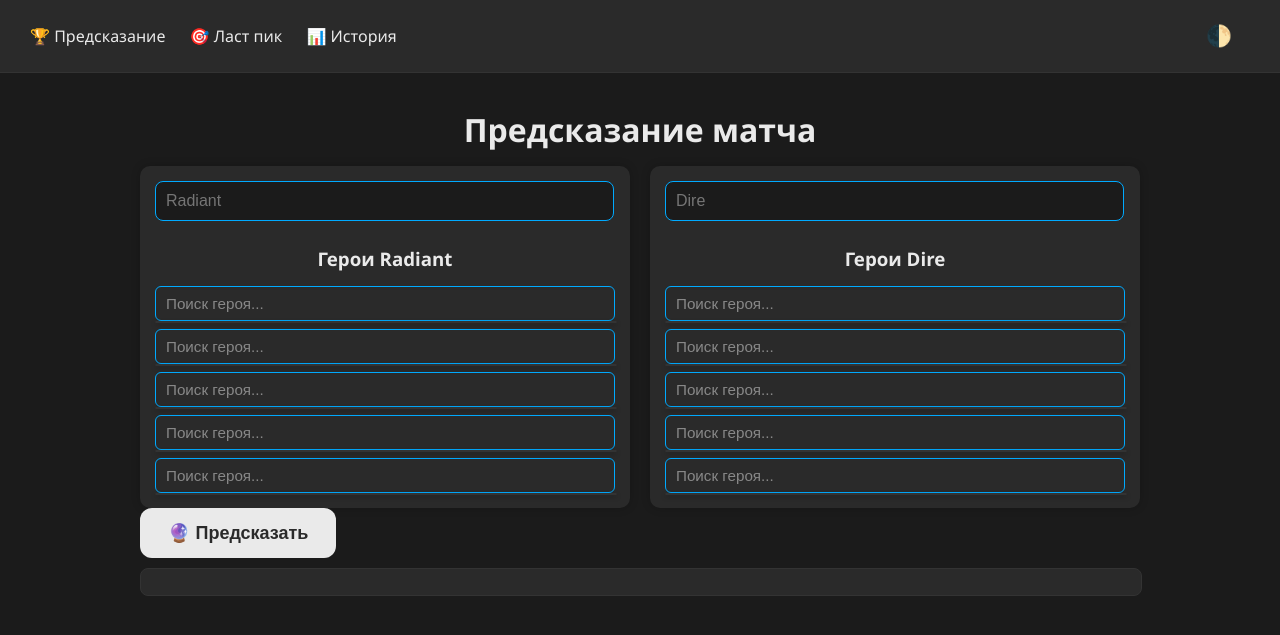
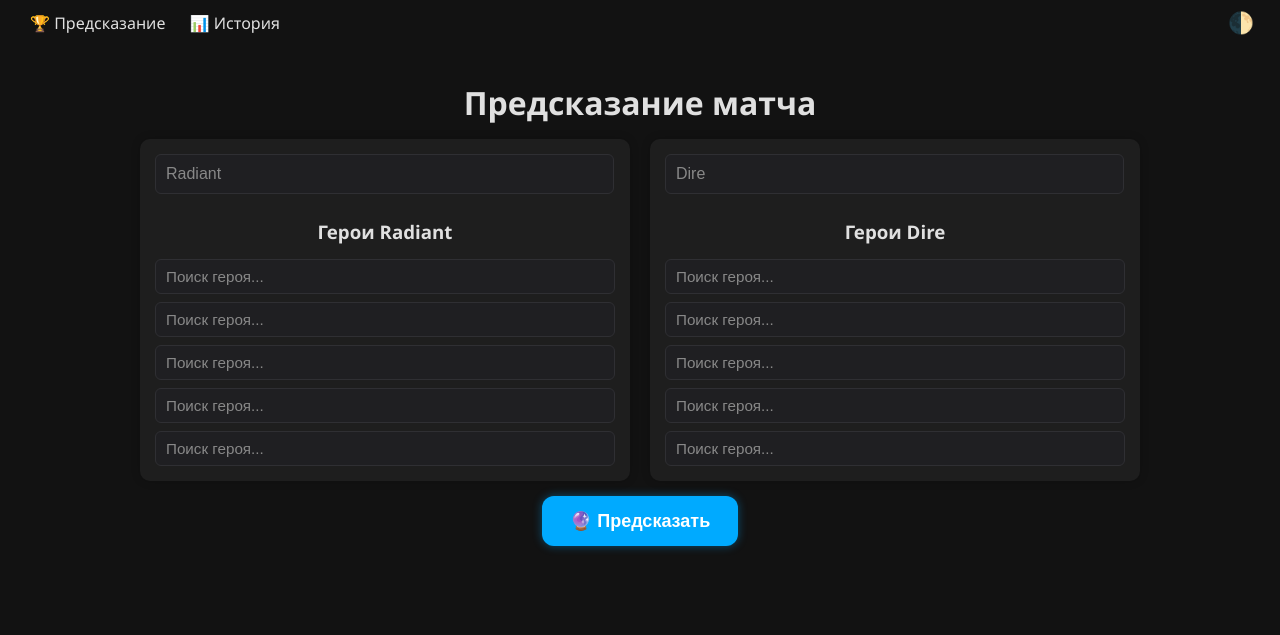
Before and after one commit to URODETC/dota_predictions, a FastAPI app: page / in a window 1280 px wide. Shown: the top 635 px of the page. Run offline with FastAPI, Linux system fonts and the light colour scheme; parts of the project's set-up code (start-up, migrations or seed data) failed here and were passed over.

Commit message:
minor changes

```diff
--- a/data/history.json
+++ /dev/null
@@ -1 +0,0 @@
-[]
--- a/main.py
+++ b/main.py
@@ -29,11 +29,6 @@ def save_history(data):
 @app.get("/", response_class=HTMLResponse)
 def index(request: Request):
     return templates.TemplateResponse("index.html", {"request": request})
-
-
-@app.get("/last-pick", response_class=HTMLResponse)
-def last_pick(request: Request):
-    return templates.TemplateResponse("last_pick.html", {"request": request})
 
 
 @app.get("/history", response_class=HTMLResponse)
--- a/static/css/style.css
+++ b/static/css/style.css
@@ -1,27 +1,71 @@
-/* 🎨 === ТЕМЫ === */
+/* тема */
 :root {
-  --bg: #1b1b1b;
-  --text: #eaeaea;
-  --accent: #00aaff;
-  --card: #2a2a2a;
-  --good: #00ff7f;
-  --bad: #ff4040;
-  --border: #333;
-  --result-bg: #1a1a1d;
-  --result-text: #f1f1f1;
+  --bg: #121212; /* фон страницы */
+  --card: #1e1e1e; /* карточки, панели */
+  --border: #2b2b2b; /* границы */
+  --text: #e0e0e0; /* основной текст */
+  --text-muted: #aaaaaa; /* второстепенный текст */
+  --accent: #00aaff; /* акцент — ссылки, кнопки */
+  --good: #00ff9d; /* позитив */
+  --bad: #ff4040; /* негатив */
+  --result-bg: #18181b; /* фон блока результатов */
+  --result-text: #f1f1f1; /* текст результата */
+
+  --search-bg: #1f1f22; /* фон поля */
+  --search-border: #2f2f33; /* граница */
+  --search-hover: #32323a; /* hover в списке */
+  --search-results-bg: #26262b; /* фон выпадающего списка */
+  --search-results-border: #2f2f33;
+  --search-placeholder: #888; /* текст placeholder */
+
+  --predict-btn-bg: var(--accent);
+  --predict-btn-text: #ffffff;
+  --predict-btn-hover: color-mix(in srgb, var(--accent) 85%, white);
+  --predict-btn-active: color-mix(in srgb, var(--accent) 70%, black);
+  --predict-btn-shadow: rgba(0, 170, 255, 0.4);
+
+  --clear-btn-bg: #ff4040;
+  --clear-btn-text: #ffffff;
+  --clear-btn-hover: color-mix(in srgb, var(--clear-btn-bg) 85%, white);
+  --clear-btn-active: color-mix(in srgb, var(--clear-btn-bg) 70%, black);
+  --clear-btn-shadow: rgba(255, 64, 64, 0.4);
 }
 
 body.light {
-  --bg: #f6f6f6;
-  --text: #111;
-  --accent: #0078d4;
-  --card: #ffffff;
-  --border: #ddd;
-  --result-bg: #ffffff;
-  --result-text: #111;
+  --bg: #f7f7f9; /* общий фон */
+  --card: #ffffff; /* блоки */
+  --border: #dddddd; /* границы */
+  --text: #1a1a1a; /* текст */
+  --text-muted: #555555; /* второстепенный текст */
+  --accent: #0078d4; /* акцент (совпадает с тёмной темой для консистентности) */
+
+  --good: #00c97c;
+  --bad: #e63946;
+
+  --result-bg: #fafafa;
+  --result-text: #1a1a1a;
+
+  --search-bg: #fefefe;
+  --search-border: #ccc;
+  --search-hover: #f0f7ff;
+  --search-results-bg: #ffffff;
+  --search-results-border: #ddd;
+  --search-placeholder: #888;
+
+  --predict-btn-bg: var(--accent);
+  --predict-btn-text: #ffffff;
+  --predict-btn-hover: color-mix(in srgb, var(--accent) 80%, white);
+  --predict-btn-active: color-mix(in srgb, var(--accent) 65%, black);
+  --predict-btn-shadow: rgba(0, 120, 212, 0.3);
+
+  --clear-btn-bg: #ff4040;
+  --clear-btn-text: #ffffff;
+  --clear-btn-hover: color-mix(in srgb, var(--predict-btn-bg) 80%, white);
+  --clear-btn-active: color-mix(in srgb, var(--predict-btn-bg) 65%, black);
+  --clear-btn-shadow: rgba(255, 64, 64, 0.3);
 }
 
-/* ⚙️ === ОСНОВА === */
+/* основа */
 body {
   background-color: var(--bg);
   color: var(--text);
@@ -31,7 +75,9 @@ body {
   transition: background 0.3s, color 0.3s;
 }
 
-h1, h2, h3 {
+h1,
+h2,
+h3 {
   text-align: center;
   margin: 15px 0;
   color: var(--text);
@@ -43,14 +89,14 @@ main {
   margin: auto;
 }
 
-/* 🧭 === ХЭДЕР === */
+/* навбар */
 header {
   display: flex;
   justify-content: space-between;
   align-items: center;
-  background: var(--card);
-  border-bottom: 1px solid var(--border);
+  background: var(--bg);
   padding: 10px 20px;
+  transition: background 0.3s, color 0.3s;
 }
 
 nav a {
@@ -77,7 +123,7 @@ nav a:hover {
   transform: rotate(25deg);
 }
 
-/* 📦 === КОНТЕЙНЕРЫ === */
+/* враперы */
 .teams-wrapper {
   display: flex;
   justify-content: space-around;
@@ -91,28 +137,37 @@ nav a:hover {
   background: var(--card);
   border-radius: 10px;
   padding: 15px;
-  box-shadow: 0 0 10px rgba(0,0,0,0.2);
+  box-shadow: 0 0 10px rgba(0, 0, 0, 0.2);
 }
 
-/* ✏️ === ПОЛЯ ВВОДА === */
+.predict-btn-wrapper {
+  padding: 15px;
+  display: flex;
+  justify-content: space-around;
+}
+
+/* инпуты */
 .team-name {
   width: 95%;
   padding: 10px;
-  border-radius: 8px;
-  border: 1px solid var(--accent);
-  background: var(--bg);
+  background: var(--search-bg);
+  border-radius: 6px;
+  border: 1px solid var(--search-border);
   color: var(--text);
   margin-bottom: 10px;
   font-size: 1em;
 }
 
-.team-name:focus {
-  outline: none;
-  box-shadow: 0 0 5px var(--accent);
-
+.team-name::placeholder {
+  color: var(--search-placeholder);
 }
 
-/* 🔍 === ВЫБОР ГЕРОЕВ === */
+.team-name:focus {
+  box-shadow: 0 0 6px color-mix(in srgb, var(--accent) 60%, transparent);
+  border-color: var(--accent);
+}
+
+/* hero pickers */
 .hero-pickers {
   display: grid;
   grid-template-columns: 1fr;
@@ -121,64 +176,118 @@ nav a:hover {
 
 .hero-slot {
   position: relative;
+  z-index: 1;
+}
+
+.hero-slot.active {
+  z-index: 50;
 }
 
 .hero-search {
   width: 100%;
   padding: 8px 10px;
   border-radius: 6px;
-  border: 1px solid var(--accent);
-  background: var(--card);
+  border: 1px solid var(--search-border);
+  background: var(--search-bg);
   color: var(--text);
   font-size: 0.95em;
   box-sizing: border-box;
 }
 
 .hero-search::placeholder {
-  color: #888;
+  color: var(--search-placeholder);
 }
 
 .hero-search:focus {
-  outline: none;
-  box-shadow: 0 0 5px var(--accent);
+  border-color: var(--accent);
+  box-shadow: 0 0 6px color-mix(in srgb, var(--accent) 60%, transparent);
 }
 
-/* Результаты поиска */
+/* результаты поиска */
 .search-results {
   position: absolute;
   top: 100%;
   left: 0;
   width: 100%;
-  background: var(--card);
-  border: 1px solid var(--border);
-  border-radius: 6px;
-  z-index: 30;
+  background: var(--search-results-bg);
+  border: 1px solid var(--search-results-border);
   max-height: 180px;
-  overflow-y: auto;
-  box-shadow: 0 2px 5px rgba(0,0,0,0.3);
+  overflow-y: hidden;
 }
 
 .hero-option {
+  color: var(--text);
   padding: 6px 8px;
   display: flex;
   align-items: center;
   gap: 8px;
   cursor: pointer;
+  transition: background 0.15s ease;
 }
 
 .hero-option:hover {
-  background: var(--text);
+  background: var(--search-hover);
+}
+
+.selected-hero {
+  display: flex;
+  justify-content: space-between;
+  align-items: center;
+  border-radius: 6px;
+  border: 1px solid var(--search-border);
+  background-color: var(--search-bg);
+}
+
+.hero-name {
+  display: flex;
+  align-items: center;
+}
+
+.selected-hero a {
+  color: var(--text);
+  font-weight: 500;
+  margin: 0 10px;
+}
+
+#clear-hero-btn {
+  border-radius: 6px;
+  width: 40px;
+  font-weight: 550;
+  border: none;
+  font-size: 19px;
+  color: var(--clear-btn-text);
+  background-color: var(--clear-btn-bg);
+  cursor: pointer;
+  margin-right: 10px;
+  transition: transform 0.15s ease, box-shadow 0.25s ease, background 0.3s,
+    color 0.3s;
+  box-shadow: 0 0 10px var(--clear-btn-shadow);
+}
+
+#clear-hero-btn:hover {
+  background: var(--clear-btn-hover);
+  transform: scale(1.05);
+  box-shadow: 0 0 16px var(--clear-btn-shadow);
+}
+
+#clear-hero-btn:active {
+  background: var(--clear-btn-active);
+  transform: scale(0.97);
 }
 
 .hero-icon-mini {
-  width: 26px;
   height: 26px;
   border-radius: 6px;
 }
 
-/* 🔮 === КНОПКИ === */
+.hero-icon-medium {
+  height: 35px;
+  border-radius: 6px;
+}
 
-button {
+/*predict button*/
+
+#predict-btn {
   position: relative;
   display: inline-flex;
   align-items: center;
@@ -188,26 +297,27 @@ button {
   border-radius: 12px;
   font-size: 18px;
   font-weight: 600;
-  color: var(--card);
-  background: var(--text);
+  color: var(--predict-btn-text);
+  background: var(--predict-btn-bg);
   cursor: pointer;
   overflow: hidden;
-  transition: transform 0.2s ease, box-shadow 0.3s ease;
+  transition: transform 0.15s ease, box-shadow 0.25s ease, background 0.3s,
+    color 0.3s;
+  box-shadow: 0 0 10px var(--predict-btn-shadow);
 }
 
-
-button:hover {
+#predict-btn:hover {
+  background: var(--predict-btn-hover);
   transform: scale(1.05);
-  box-shadow: 0 0 20px rgba(197, 48, 48, 0.5);
+  box-shadow: 0 0 16px var(--predict-btn-shadow);
 }
 
-button:active {
-  transform: scale(0.98);
+#predict-btn:active {
+  background: var(--predict-btn-active);
+  transform: scale(0.97);
 }
 
-
-
-/* 🌀 === СПИННЕР === */
+/* спинер(зач?) */
 .spinner {
   width: 36px;
   height: 36px;
@@ -217,21 +327,20 @@ button:active {
   border-radius: 50%;
   animation: spin 1s linear infinite;
 }
-.hidden {
-  display: none;
+
+@keyframes spin {
+  to {
+    transform: rotate(360deg);
+  }
 }
 
-@keyframes spin {
-  to { transform: rotate(360deg); }
-}
-
-/* 📊 === РЕЗУЛЬТАТ === */
+/* result */
 .result-card {
   background: var(--result-bg);
   color: var(--result-text);
   padding: 20px 24px;
   border-radius: 16px;
-  box-shadow: 0 4px 20px rgba(0,0,0,0.3);
+  box-shadow: 0 4px 20px rgba(0, 0, 0, 0.3);
   font-family: "Inter", sans-serif;
   max-width: 600px;
   margin: 40px auto;
@@ -244,13 +353,13 @@ button:active {
   margin-top: 10px;
 }
 
-.result-table th, .result-table td {
-  border-bottom: 1px solid var(--border);
+.result-table th,
+.result-table td {
   padding: 6px;
   text-align: center;
 }
 
-/* 📈 === ПОЛОСА ВЕРОЯТНОСТЕЙ === */
+/* propability bar */
 #probability-bar {
   display: flex;
   width: 100%;
@@ -258,8 +367,7 @@ button:active {
   margin: 10px 0;
   border-radius: 8px;
   overflow: hidden;
-  border: 1px solid var(--border);
-  background: var(--card);
+  background: var(--bg-3);
   font-size: 0.8em;
   color: var(--text);
 }
@@ -294,31 +402,30 @@ button:active {
   padding: 0 10px;
   font-weight: 700;
   color: #fff;
-  text-shadow: 0 0 5px rgba(0,0,0,0.7);
+  text-shadow: 0 0 5px rgba(0, 0, 0, 0.7);
   pointer-events: none;
   font-size: 0.95em;
 }
 
-
-/* 📜 === ТАБЛИЦА ИСТОРИИ === */
+/* history tables */
 #history-table {
   width: 100%;
   border-collapse: collapse;
   margin-top: 15px;
 }
 
-#history-table th, #history-table td {
-  border-bottom: 1px solid var(--border);
+#history-table th,
+#history-table td {
   padding: 6px;
   text-align: center;
 }
 
 #history-table tr.correct {
-  background: var(--text);
+  background: var(--good);
 }
 
 #history-table tr.wrong {
-  background: var(--text);
+  background: var(--bad);
 }
 
 .delete-btn {
@@ -327,20 +434,34 @@ button:active {
   font-size: 1.1em;
 }
 
-/* ⚙️ === АНИМАЦИИ === */
+/* анимации */
 .fade-in {
   animation: fadeIn 0.4s ease-in;
 }
 @keyframes fadeIn {
-  from { opacity: 0; transform: translateY(10px); }
-  to { opacity: 1; transform: translateY(0); }
+  from {
+    opacity: 0;
+    transform: translateY(10px);
+  }
+  to {
+    opacity: 1;
+    transform: translateY(0);
+  }
 }
 
-/* 📱 === МОБИЛЬНАЯ АДАПТАЦИЯ === */
+.hidden {
+  display: none !important;
+}
+
+/* mobile */
 @media (max-width: 700px) {
-  main { padding: 10px; }
+  main {
+    padding: 10px;
+  }
 
-  h1, h2, h3 {
+  h1,
+  h2,
+  h3 {
     font-size: 1.2em;
   }
 
@@ -366,7 +487,9 @@ button:active {
     height: 22px;
   }
 
-  table, td, th {
+  table,
+  td,
+  th {
     font-size: 0.8em;
   }
 }
--- a/static/js/history.js
+++ b/static/js/history.js
@@ -20,7 +20,7 @@ async function loadHistory() {
     tr.innerHTML = `
       <td>${match.timestamp}</td>
       <td>${match.team1} vs ${match.team2}</td>
-      <td>${icons(match.team1_heroes)} — ${icons(match.team2_heroes)}</td>
+      <td>${icons(match.team1_heroes)} / ${icons(match.team2_heroes)}</td>
       <td>${match.result.average.radiant}% / ${match.result.average.dire}%</td>
       <td>${match.result.early_game.radiant}% / ${match.result.early_game.dire}%</td>
       <td>${match.result.mid_game.radiant}% / ${match.result.mid_game.dire}%</td>
--- a/static/js/script.js
+++ b/static/js/script.js
@@ -5,7 +5,13 @@ function searchHero(input, team, index) {
   const query = input.value.toLowerCase().trim();
   const resultsDiv = document.getElementById(`${team}-results-${index}`);
   resultsDiv.innerHTML = "";
-  if (!query) return;
+  resultsDiv.parentElement.classList.add('active')
+  resultsDiv.classList.remove('hidden')
+  if (!query) {
+    resultsDiv.parentElement.classList.remove('active')
+    resultsDiv.classList.add('hidden')
+    return;
+  }
 
   const filtered = heroes.filter(h => h.name.toLowerCase().includes(query));
   filtered.slice(0, 5).forEach(h => {
@@ -19,14 +25,21 @@ function searchHero(input, team, index) {
 
 function selectHero(hero, team, index, input, resultsDiv) {
   selectedHeroes[team][index] = hero.id;
-  input.value = hero.name;
-  input.dataset.heroId = hero.id;
-  input.style.backgroundImage = `url(${hero.icon})`;
-  input.style.backgroundRepeat = "no-repeat";
-  input.style.backgroundPosition = "left 5px center";
-  input.style.backgroundSize = "25px";
-  input.style.paddingLeft = "35px";
+  input.classList.add('hidden')
+  const div = document.createElement('div')
+  div.className = "selected-hero";
+  div.innerHTML = `<div class="hero-name"><img src="${hero.icon}" class="hero-icon-medium"> <a>${hero.name}</a></div> <button id="clear-hero-btn" onclick="clearHero(this)">X</button>`
+  input.parentElement.appendChild(div)
+  input.value = "";
   resultsDiv.innerHTML = "";
+  resultsDiv.classList.add('hidden')
+  resultsDiv.parentElement.classList.remove('active')
+}
+
+function clearHero(element){
+  heroSlot = element.parentElement.parentElement
+  heroSlot.getElementsByClassName("selected-hero")[0].remove()
+  heroSlot.getElementsByClassName("hero-search")[0].classList.remove('hidden')
 }
 
 async function predictMatch() {
@@ -77,18 +90,17 @@ function displayResult(data, team1_name, team2_name) {
 
   result.innerHTML = `
     <div class="result-card fade-in">
-      <h2>Средняя вероятность победы:</h2>
+      <h2>Вероятность победы:</h2>
       <div id="probability-bar">
         <div id="radiant-bar" class="bar" style="width:${radiant}%; background:#00ff7f;">${team1_name}: ${radiant}%</div>
         <div id="dire-bar" class="bar" style="width:${dire}%; background:#ff4040;">${team2_name}: ${dire}%</div>
       </div>
       <table class="result-table">
         <tr><th></th><th>${team1_name}</th><th>${team2_name}</th></tr>
-        <tr><td>🕓 Early</td><td>${data.early_game.radiant}%</td><td>${data.early_game.dire}%</td></tr>
-        <tr><td>⚔️ Mid</td><td>${data.mid_game.radiant}%</td><td>${data.mid_game.dire}%</td></tr>
-        <tr><td>🔥 Late</td><td>${data.late_game.radiant}%</td><td>${data.late_game.dire}%</td></tr>
+        <tr><td><30 Мин</td><td>${data.early_game.radiant}%</td><td>${data.early_game.dire}%</td></tr>
+        <tr><td>30-50 Мин</td><td>${data.mid_game.radiant}%</td><td>${data.mid_game.dire}%</td></tr>
+        <tr><td>50< Мин</td><td>${data.late_game.radiant}%</td><td>${data.late_game.dire}%</td></tr>
       </table>
-      <p>✅ Предсказание сохранено</p>
     </div>
   `;
 }
--- a/templates/base.html
+++ b/templates/base.html
@@ -7,10 +7,9 @@
   <link rel="stylesheet" href="{{ url_for('static', path='css/style.css') }}">
 </head>
 <body>
-  <header>
+  <header class="fade-in">
     <nav>
       <a href="/" data-tab="predict">🏆 Предсказание</a>
-      <a href="/last-pick" data-tab="last-pick">🎯 Ласт пик</a>
       <a href="/history" data-tab="history">📊 История</a>
     </nav>
     <button id="theme-toggle">🌓</button>
@@ -27,7 +26,7 @@
 
     toggle.onclick = () => {
       body.classList.toggle('light');
-      const theme = body.classList.contains('light') ? 'light' : 'dark';
+      const theme = body.classList.contains('light') ? 'light' : '';
       localStorage.setItem('theme', theme);
     };
   </script>
--- a/templates/history.html
+++ b/templates/history.html
@@ -1,6 +1,6 @@
 {% extends "base.html" %}
 {% block content %}
-<h1>📜 История предсказаний</h1>
+<h1>История предсказаний</h1>
 <div id="stats"></div>
 <table id="history-table">
   <thead>
--- a/templates/index.html
+++ b/templates/index.html
@@ -1,5 +1,4 @@
-{% extends "base.html" %}
-{% block content %}
+{% extends "base.html" %} {% block content %}
 <h1>Предсказание матча</h1>
 
 <div class="teams-wrapper">
@@ -9,8 +8,13 @@
     <div class="hero-pickers">
       {% for i in range(5) %}
       <div class="hero-slot">
-        <input class="hero-search" id="team1-{{ i }}" placeholder="Поиск героя..." oninput="searchHero(this, 'team1', {{ i }})">
-        <div class="search-results" id="team1-results-{{ i }}"></div>
+        <input
+          class="hero-search"
+          id="team1-{{ i }}"
+          placeholder="Поиск героя..."
+          oninput="searchHero(this, 'team1', {{ i }})"
+        />
+        <div class="search-results hidden" id="team1-results-{{ i }}"></div>
       </div>
       {% endfor %}
     </div>
@@ -22,15 +26,21 @@
     <div class="hero-pickers">
       {% for i in range(5) %}
       <div class="hero-slot">
-        <input class="hero-search" id="team2-{{ i }}" placeholder="Поиск героя..." oninput="searchHero(this, 'team2', {{ i }})">
-        <div class="search-results" id="team2-results-{{ i }}"></div>
+        <input
+          class="hero-search"
+          id="team2-{{ i }}"
+          placeholder="Поиск героя..."
+          oninput="searchHero(this, 'team2', {{ i }})"
+        />
+        <div class="search-results hidden" id="team2-results-{{ i }}"></div>
       </div>
       {% endfor %}
     </div>
   </div>
 </div>
-
-<button onclick="predictMatch()" id="predict-btn">🔮 Предсказать</button>
+<div class="predict-btn-wrapper">
+  <button onclick="predictMatch()" id="predict-btn">🔮 Предсказать</button>
+</div>
 <div id="spinner" class="spinner hidden"></div>
 
 <div id="result">
--- a/templates/last_pick.html
+++ /dev/null
@@ -1,5 +0,0 @@
-{% extends "base.html" %}
-{% block content %}
-<h1>Помощник ласт пика</h1>
-<p>Скоро здесь появится умный подбор героя на ласт пик с учетом состава противников и синергий!</p>
-{% endblock %}
```
